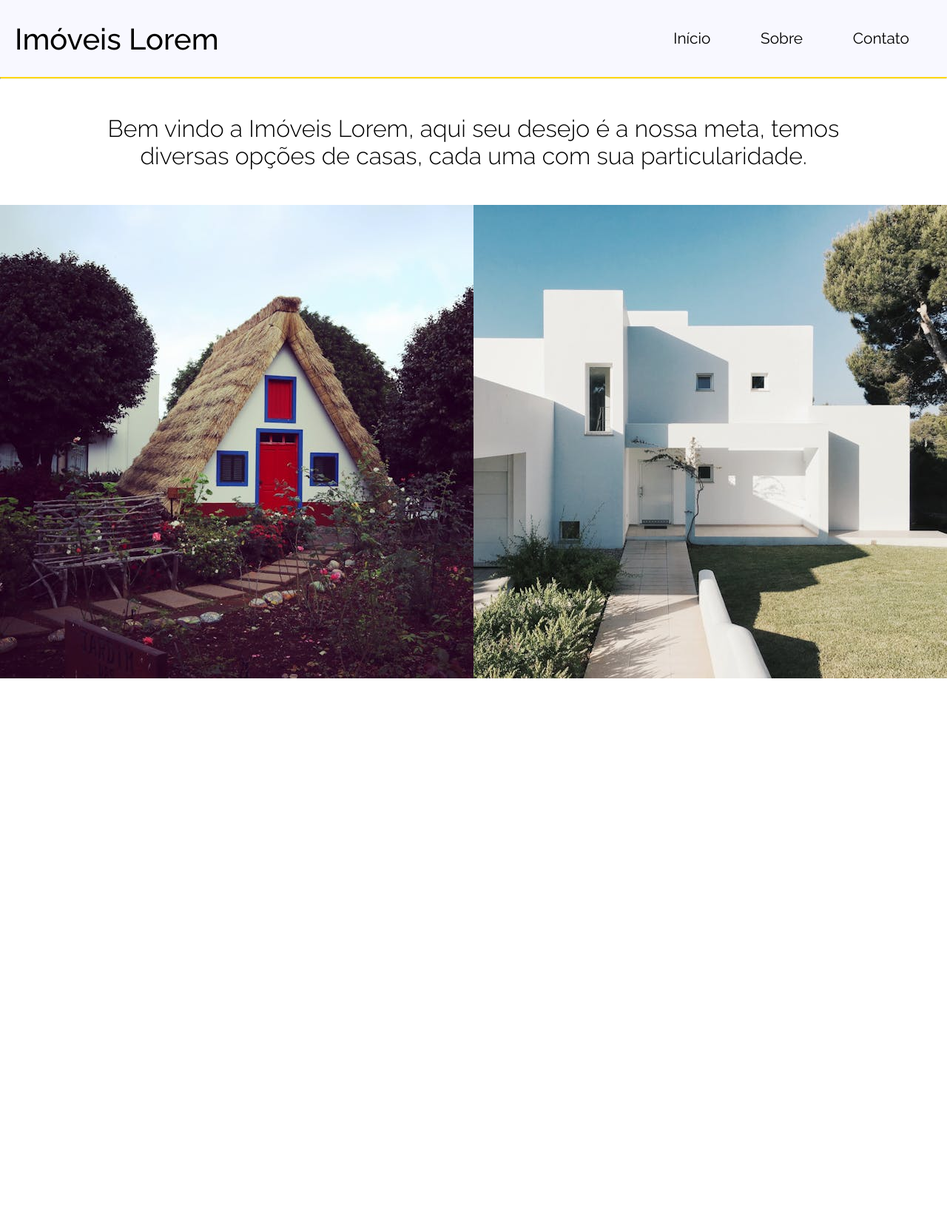
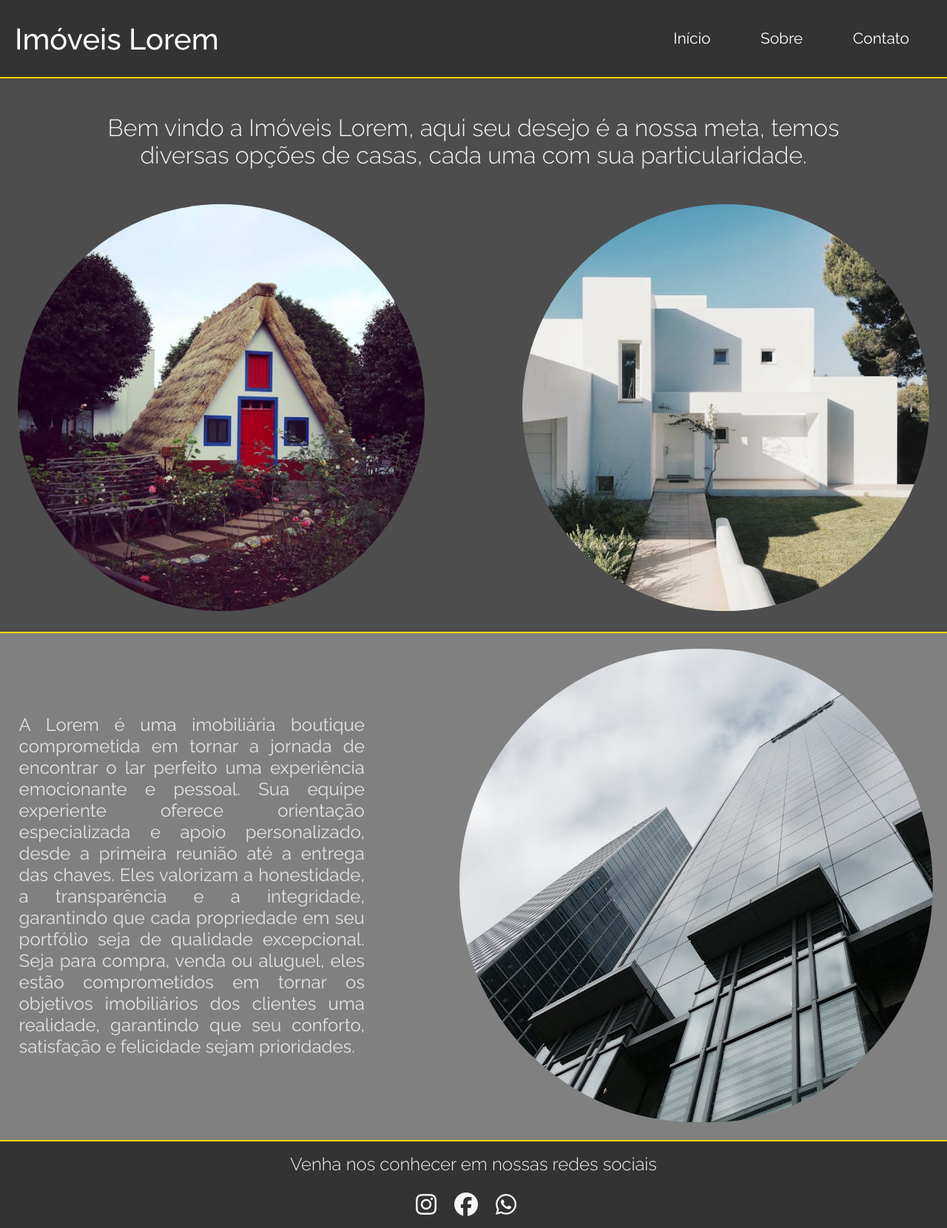
Before and after one commit to Caioo08/imobiliaria, a plain HTML site: page index.html in a window 1280 px wide. Shown: the whole page at 74% size. Before the commit the page ends 921 px from the top, so only its background shows below. Drawn offline with Linux system fonts and the light colour scheme.

Commit message:
Quarto Commit

```diff
--- /dev/null
+++ b/contato.css
@@ -0,0 +1,23 @@
+#contato{
+    background-color: #333333;
+    text-align: center;
+    padding: 1em;
+}
+
+#contato i{
+    font-size: 2em;
+    color: #f5f5f5;
+    padding-right: 20px;
+}
+
+#contato p{
+    font-size: 1.5em;
+    color: #f5f5f5;
+    font-family: "Raleway", sans-serif;
+    font-weight: 300;
+    padding-bottom: 1em;
+}
+
+#contato i:hover{
+    color: #ffd700;
+}
--- a/style.css
+++ b/header.css
@@ -12,7 +12,13 @@ header {
     justify-content: space-between;
     font-family: "Raleway", sans-serif;
     font-weight: 400;
-    background-color: ghostwhite;
+    background-color: #333333;
+    color: white;
+    border-bottom: 2px solid #ffd700;
+}
+
+body{
+    background-color: #4d4d4d;
 }
 
 .titulo{
@@ -35,7 +41,8 @@ li{
 
 li a{
     text-decoration: none;
-    color: black;
+    color: white;
+    transition: .2s ease-in-out;
 }
 
 li a:hover{
@@ -43,20 +50,14 @@ li a:hover{
     font-weight: 500;
     border-bottom: 1px solid #ffd700;
     font-size: 1.4em;
+    transition: .2s ease-in-out;
 }
 
-hr{
-    border-top: 2px solid #ffd700;
+@media (max-width: 700px) {
+    header{
+        display: block;
+        font-size: 10px;
+        text-align: center;
+    }
+
 }
-
-h1{
-    font-family: "Raleway", sans-serif;
-    font-weight: 300;
-    text-align: center;
-    padding: 1.5em 4em;
-    font-size: 1.5;
-}
-
-#img2 {
-    float: right;
-}
--- a/index.html
+++ b/index.html
@@ -5,7 +5,10 @@
     <meta name="viewport" content="width=device-width, initial-scale=1.0" />
     <title>Document</title>
     <!--CSS-->
-    <link rel="stylesheet" href="style.css" />
+    <link rel="stylesheet" href="header.css" />
+    <link rel="stylesheet" href="inicio.css" />
+    <link rel="stylesheet" href="sobre.css" />
+    <link rel="stylesheet" href="contato.css" />
     <!--ICONS-->
     <script
       src="https://kit.fontawesome.com/a164d76048.js"
@@ -27,20 +30,40 @@
       <div id="lista">
         <ul>
           <li><a href="#inicio">Início</a></li>
-          <li><a href="">Sobre</a></li>
-          <li><a href="">Contato</a></li>
+          <li><a href="#sobre">Sobre</a></li>
+          <li><a href="#contato">Contato</a></li>
         </ul>
       </div>
     </header>
-    <hr />
     <div class="inicio">
       <h1>
         Bem vindo a Imóveis Lorem, aqui seu desejo é a nossa meta, temos
         diversas opções de casas, cada uma com sua particularidade.
       </h1>
-
-      <img id="img1" src="img 1.jpg" alt="" />
-      <img id="img2" src="img 2.jpg" alt="" />
+      <div id="imgs">
+        <img id="img1" src="img 1.jpg" alt="" />
+        <img id="img2" src="img 2.jpg" alt="" />
+      </div>
+    </div>
+    <div id="sobre">
+      <p class="sobre">
+        A Lorem é uma imobiliária boutique comprometida em tornar a
+        jornada de encontrar o lar perfeito uma experiência emocionante e
+        pessoal. Sua equipe experiente oferece orientação especializada e apoio
+        personalizado, desde a primeira reunião até a entrega das chaves. Eles
+        valorizam a honestidade, a transparência e a integridade, garantindo que
+        cada propriedade em seu portfólio seja de qualidade excepcional. Seja
+        para compra, venda ou aluguel, eles estão comprometidos em tornar os
+        objetivos imobiliários dos clientes uma realidade, garantindo que seu
+        conforto, satisfação e felicidade sejam prioridades.
+      </p>
+      <img src="sobre.jpg" alt="" />
+    </div>
+    <div id="contato">
+      <p>Venha nos conhecer em nossas redes sociais</p>
+      <a href="#" ><i class="fab fa-instagram"></i></a>
+      <a href="#" ><i class="fab fa-facebook"></i></a>
+      <a href="#" ><i class="fab fa-whatsapp"></i></a>
     </div>
   </body>
 </html>
--- /dev/null
+++ b/inicio.css
@@ -0,0 +1,47 @@
+.inicio h1{
+    font-family: "Raleway", sans-serif;
+    font-weight: 300;
+    text-align: center;
+    padding: 1.5em 4em;
+    font-size: 1.5;
+    color: #f5f5f5;
+}
+
+#img1{
+    width: 550px;
+    border-radius: 320px;
+    transition: .7s ease;
+}
+
+#img2 {
+    float: right;
+    border-radius: 320px;
+    width: 550px;
+    transition: .7s ease;
+}
+
+#imgs{
+    padding-left: 1.5em;
+    padding-right: 1.5em;
+}
+
+#imgs img:hover{
+    box-shadow: 20px 20px 20px #ffd700;
+    cursor: pointer;
+    transition: .5s ease;
+}
+
+.inicio {
+    border-bottom: 2px solid #ffd700;
+    padding-bottom: 1.5em;
+}
+
+@media (max-width: 700px) {
+    .inicio h1{
+        font-size: 1em;
+    }
+
+    #imgs img{
+        width: 150px;
+    }
+}
--- /dev/null
+++ b/sobre.css
@@ -0,0 +1,43 @@
+#sobre{
+    display: flex;
+    background-color: #808080;
+    padding-top: 1.3em;
+    justify-content: center;
+    align-items: center;
+    border-bottom: 2px solid #ffd700;
+    padding-bottom: 1.5em;
+}
+
+#sobre p{
+    padding-right: 10%;
+    padding-left: 2%;
+    font-family: "Raleway", sans-serif;
+    font-weight: 400;
+    font-size: 1.5em;
+    text-align: justify;
+    color: #f5f5f5d7;
+}
+
+#sobre img{
+    padding-right: 1.2em;
+    border-radius: 320px;
+}
+
+@media (max-width: 700px) {
+    #sobre{
+        display: flex;
+        width: 100%;
+    }
+
+    #sobre p{
+        width: 90%;
+        font-size: 1em;
+        padding: 0 0 0 10px;
+    }
+
+    #sobre img{
+        padding-top: 10px;
+        width: 200px;
+        border-radius: 100px;
+    }
+}
```
Also changed, not shown: bg.jpg (deleted), initial.jpg (deleted), pexels-e-photography-1475938.jpg (deleted), sobre.jpg (added).
